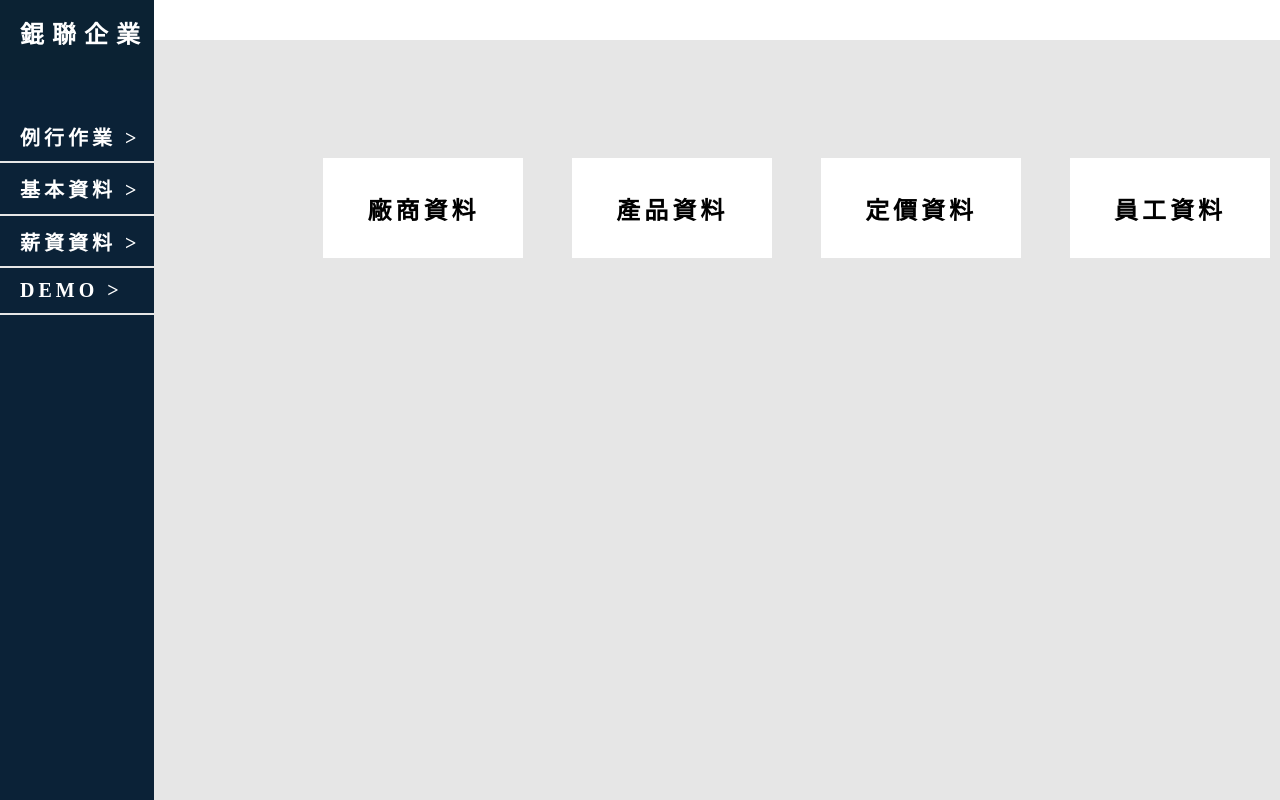
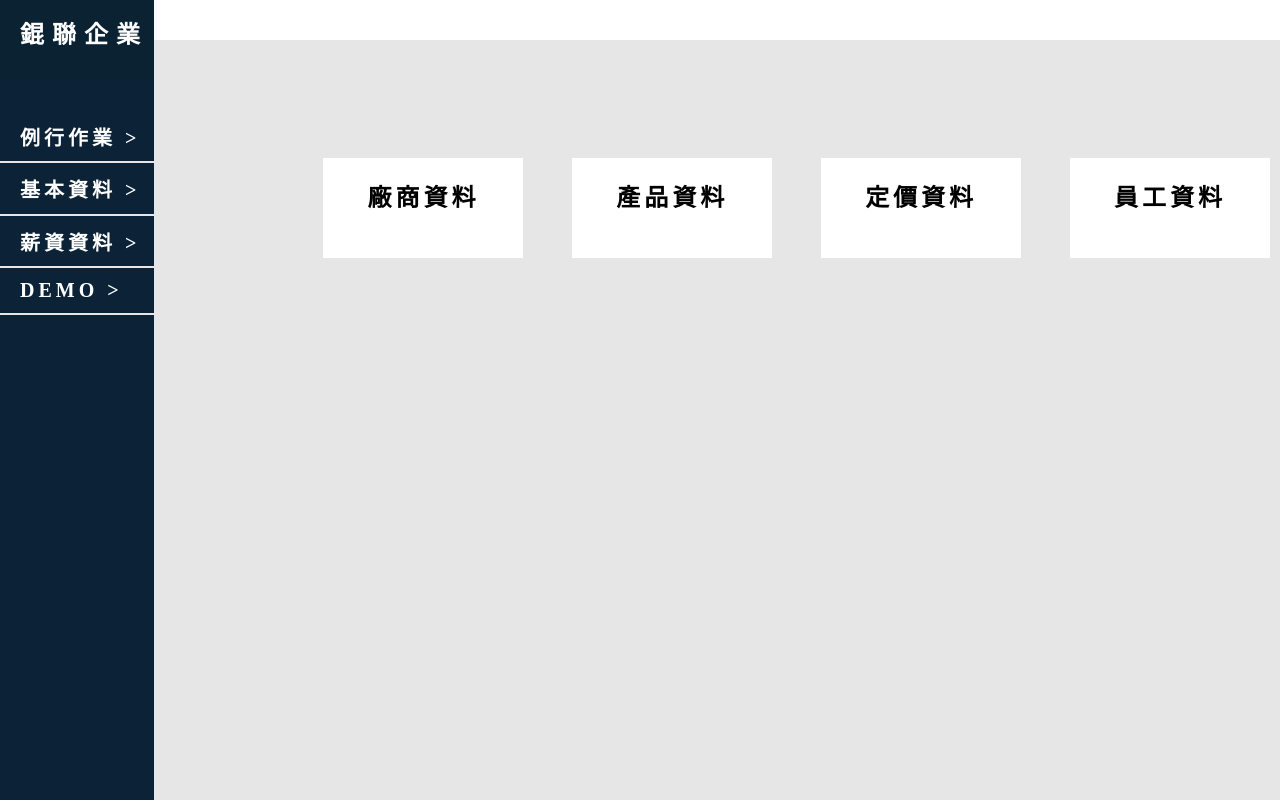
Before and after one commit to liu-han-lun/KL, a CodeIgniter 4 app: the page made by app/Views/Pages/BasicInfo/index.php in a window 1280 px wide; the page is wider, and only the part inside the window is pictured. Run offline with PHP 8.4 and a stand-in for CodeIgniter, Linux system fonts and the light colour scheme; the template is opened without the code that fills it, so the values that code supplies are empty; some libraries are stand-ins or nearby versions.

Commit message:
text0728-2

```diff
--- a/app/Views/Pages/BasicInfo/index.php
+++ b/app/Views/Pages/BasicInfo/index.php
@@ -4,24 +4,16 @@
 	<section class = "basic-info">
 		<div class="work">
 			<div class = "work-item">
-				<form action="CustomerInfo" method="post" accept-charset="utf-8">
-					<input type="submit" name="action" value="廠商資料">
-				</form>
+				<a href="CustomerInfo">廠商資料</a>
 			</div>
 			<div class = "work-item">
-				<form action="Home" method="post" accept-charset="utf-8">
-					<input type="submit" name="action" value="產品資料">
-				</form>
+				<a href="Home">產品資料</a>
 			</div>
 			<div class = "work-item">
-				<form action="Home" method="post" accept-charset="utf-8">
-					<input type="submit" name="action" value="定價資料">
-				</form>
+				<a href="Home">定價資料</a>
 			</div>
 			<div class = "work-item">
-				<form action="Home" method="post" accept-charset="utf-8">
-					<input type="submit" name="action" value="員工資料">
-				</form>
+				<a href="Home">員工資料</a>
 			</div>
 		</div>
 
--- a/public/css/basic-info.css
+++ b/public/css/basic-info.css
@@ -22,7 +22,8 @@
 
 }
 
-.basic-info > .work > .work-item input{
+.basic-info > .work > .work-item a{
+	display: inline-block;
 
 	width: 200px ;
 	height: 100px ;
@@ -33,12 +34,13 @@
 	font-weight: bold ;
 	letter-spacing: 4px ;
 	color: rgb(0,0,0) ;
-
+	line-height: 5rem ;
+	text-align: center;
 
 	cursor: pointer ;
 }
 
-.basic-info > .work > .work-item input:hover{
+.basic-info > .work > .work-item a:hover{
 
 	background-color: rgb(11,34,51) ;
 	color: rgb(255,255,255) ;
--- a/public/css/routine.css
+++ b/public/css/routine.css
@@ -9,7 +9,7 @@
 .routine > .work {
 
 	padding-top: 10% ;
-	padding-left: 10% ;
+	padding-left: 15% ;
 	margin: auto;
 
 }
@@ -18,13 +18,14 @@
 
 	display: inline-block ;
 	padding-top: 5% ;
-	padding-left: 4% ;
+	padding-left: 5% ;
 
 }
 
-.routine > .work > .work-item input{
+.routine > .work > .work-item a{
+	display: inline-block ;
 
-	width: 300px ;
+	width: 200px ;
 	height: 100px ;
 	background-color: rgb(255,255,255) ;
 
@@ -33,12 +34,13 @@
 	font-weight: bold ;
 	letter-spacing: 4px ;
 	color: rgb(0,0,0) ;
-
+	line-height: 5rem ;
+	text-align: center;
 
 	cursor: pointer ;
 }
 
-.routine > .work > .work-item input:hover{
+.routine > .work > .work-item a:hover{
 
 	background-color: rgb(11,34,51) ;
 	color: rgb(255,255,255) ;
```
Also changed, not shown: app/Controllers/CustomerController.php (deleted, +0 -79 lines), app/Views/Pages/Routine/index.php (+3 -9 lines).
